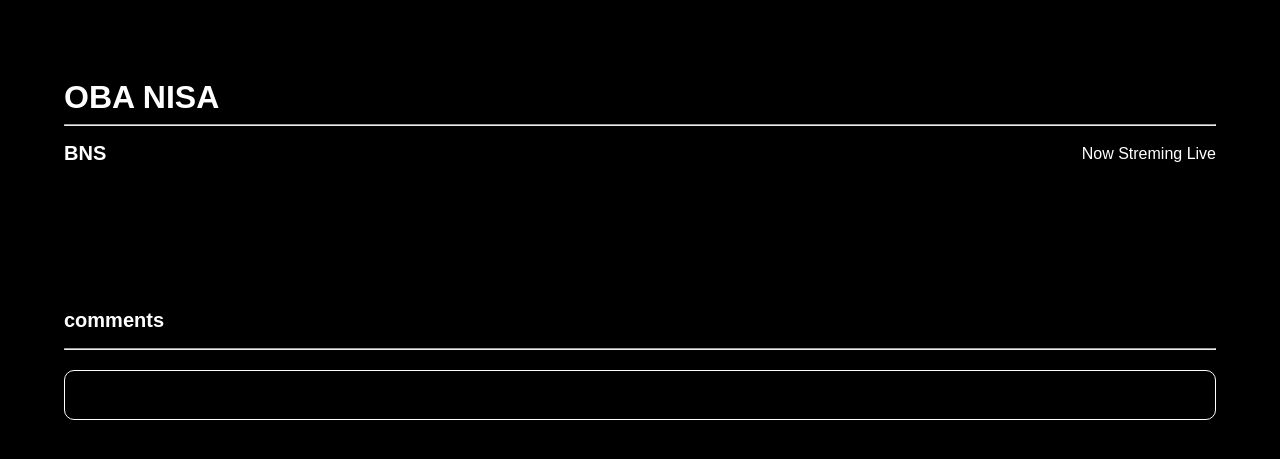
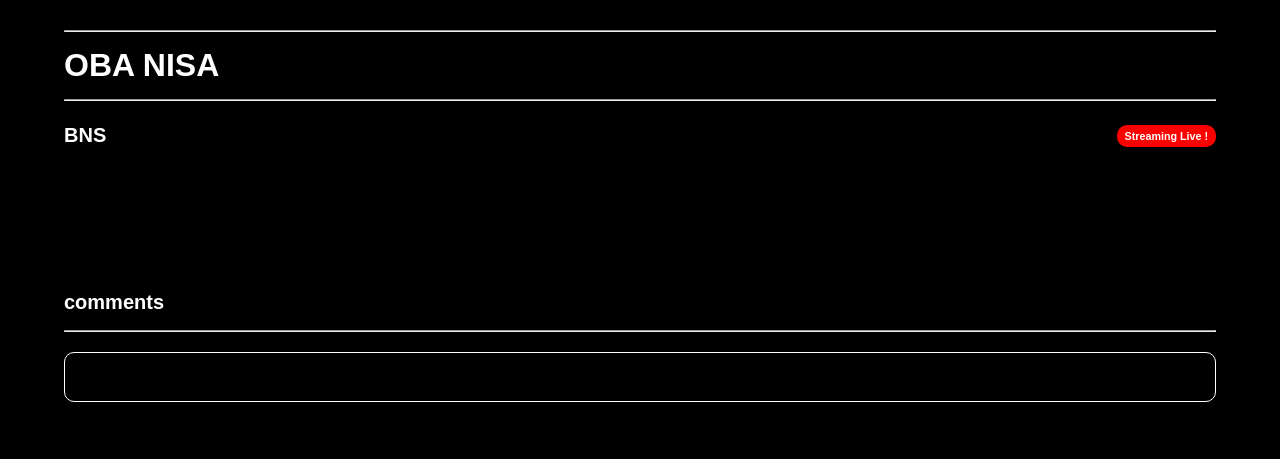
Before and after one commit to CyberOctane/GoLive-web, a plain HTML site: page single-event.html in a window 1280 px wide. Shown: the part 65-524 px from the top of the page. Drawn offline with nearby package versions, Linux system fonts and the light colour scheme.

Commit message:
Live indicator

```diff
--- a/css/single-event-style.css
+++ b/css/single-event-style.css
@@ -7,11 +7,22 @@
 
 .stage.section {
     max-width: 100%;
-    background-color: #000;0
+    background-color: #000;
 }
 
 .stage.section .head {
     width: 100%;
+    padding-top: 0;
+}
+
+.stage.section .head hr {
+    margin: 15px 0;
+}
+
+.stage.section .head h6{
+    border-radius: 10px;
+    background-color: red;
+    padding: 5px 8px;
 }
 
 #player {
@@ -27,5 +38,5 @@
     height: 50px;
     border: 1px white solid;
     border-radius: 10px;
-    margin: 20px 0;x
+    margin: 20px 0;
 }
--- a/css/style.css
+++ b/css/style.css
@@ -32,6 +32,11 @@ h2 {
 h3 {
     font-weight: 400;
     font-size: 14px;
+    margin: 8px 0px;
+}
+
+h6 {
+    font-weight: 700;
     margin: 8px 0px;
 }
 
--- a/single-event.html
+++ b/single-event.html
@@ -38,17 +38,16 @@
             </a>
         </div>
 
-        <div class="nav-space"></div>
-
         <!------------------------- Stage section starts ------------------------->
 
         <div class="stage section">
             <div class="head contents">
+                <hr>
                 <h1>OBA NISA</h1>
                 <hr>
                 <div class="row">
                     <h2>BNS</h2>
-                    <h3>Now Streming Live</h3>
+                    <h6>Streaming Live !</h6>
                 </div>
             </div>
             <div id="player"></div>
```
